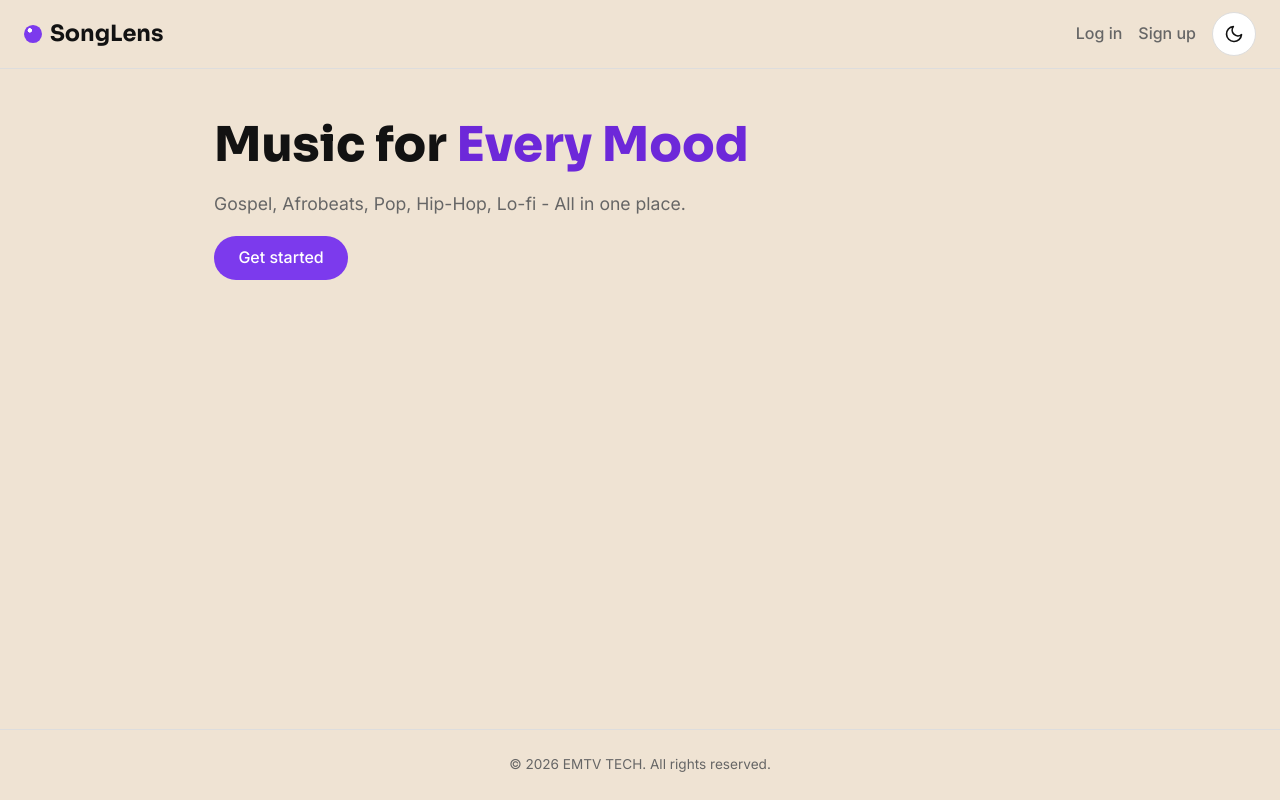
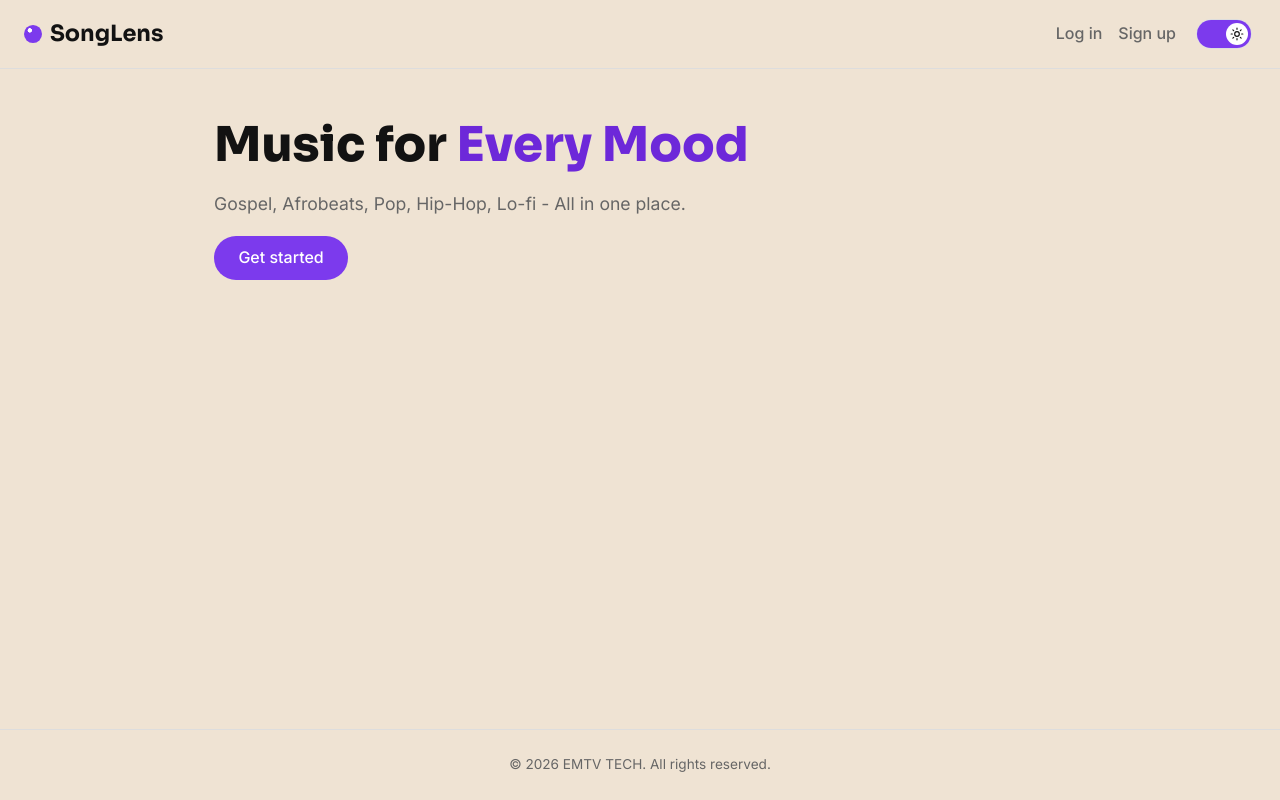
Before and after one commit to Emtv-001/songlens, a website: page client/index.html in a window 1280 px wide. Both pictures are taken after a click on the switch "Light mode". Drawn offline with Linux system fonts and the light colour scheme.

Commit message:
Theme switch with sliding knob and fill animation; whole page changes in one step
Co-Authored-By: Claude Sonnet 5.5 <noreply@anthropic.com>

```diff
--- a/client/css/theme.css
+++ b/client/css/theme.css
@@ -61,13 +61,6 @@
   --success: var(--genre-lofi);
 }
 
-/* Smooth change while switching theme */
-html.theme-anim,
-html.theme-anim * {
-  transition: background-color 0.3s ease, color 0.3s ease, border-color 0.3s ease, fill 0.3s ease,
-    stroke 0.3s ease !important;
-}
-
 /* Cards */
 .card,
 .song-card,
@@ -77,23 +70,18 @@ html.theme-anim * {
   box-shadow: var(--shadow);
 }
 
-/* Sun / moon button in the navbar */
+/* Theme switch in the navbar: the knob slides and the track fills with purple in light mode */
 .theme-toggle {
   display: inline-flex;
   align-items: center;
   justify-content: center;
-  width: 44px;
+  min-width: 64px;
   height: 44px;
   padding: 0;
+  border: 0;
   border-radius: 999px;
-  border: 1px solid var(--border);
-  background: var(--card);
-  color: var(--text);
+  background: transparent;
   cursor: pointer;
-}
-
-.theme-toggle:hover {
-  border-color: var(--primary);
 }
 
 .theme-toggle:focus-visible {
@@ -101,9 +89,44 @@ html.theme-anim * {
   outline-offset: 2px;
 }
 
-.theme-toggle svg {
-  width: 20px;
-  height: 20px;
+.theme-track {
+  position: relative;
+  display: block;
+  width: 56px;
+  height: 30px;
+  overflow: hidden;
+  border-radius: 999px;
+  border: 1px solid var(--border);
+  background: var(--input);
+}
+
+.theme-fill {
+  position: absolute;
+  inset: 0;
+  background: var(--primary);
+  transform: scaleX(0);
+  transform-origin: left center;
+  transition: transform 0.4s ease;
+}
+
+.theme-knob {
+  position: absolute;
+  top: 3px;
+  left: 3px;
+  display: flex;
+  align-items: center;
+  justify-content: center;
+  width: 22px;
+  height: 22px;
+  border-radius: 50%;
+  background: #ffffff;
+  color: #121212;
+  transition: transform 0.4s cubic-bezier(0.4, 0, 0.2, 1);
+}
+
+.theme-knob svg {
+  width: 14px;
+  height: 14px;
   fill: none;
   stroke: currentColor;
   stroke-width: 2;
@@ -111,6 +134,48 @@ html.theme-anim * {
   stroke-linejoin: round;
 }
 
+.theme-knob .icon-sun {
+  display: none;
+}
+
+.theme-toggle[aria-checked='true'] .theme-fill {
+  transform: scaleX(1);
+}
+
+.theme-toggle[aria-checked='true'] .theme-knob {
+  transform: translateX(26px);
+}
+
+.theme-toggle[aria-checked='true'] .icon-moon {
+  display: none;
+}
+
+.theme-toggle[aria-checked='true'] .icon-sun {
+  display: block;
+}
+
+@media (prefers-reduced-motion: reduce) {
+  .theme-fill,
+  .theme-knob {
+    transition: none;
+  }
+}
+
+/* The whole page changes in one step: the new theme is drawn over the old one, so nothing changes late */
+::view-transition-old(root),
+::view-transition-new(root) {
+  animation: none;
+  mix-blend-mode: normal;
+}
+
+::view-transition-old(root) {
+  z-index: 1;
+}
+
+::view-transition-new(root) {
+  z-index: 2;
+}
+
 /* Light mode: the navbar and footer sit on the page colour so everything blends */
 :root[data-theme='light'] .site-header,
 :root[data-theme='light'] .site-footer {
--- a/client/js/theme.js
+++ b/client/js/theme.js
@@ -1,5 +1,6 @@
 // Dark or light theme. Dark is the default, and the choice is remembered in this browser.
 // Loaded in the page head so the right colours are in place before anything is drawn.
+// The whole page changes in one step: the new theme spreads out from the switch like a fill.
 (() => {
   const KEY = 'songlens.theme';
   const root = document.documentElement;
@@ -37,35 +38,56 @@
   apply(theme);
 
   const SUN =
-    '<svg viewBox="0 0 24 24" aria-hidden="true"><circle cx="12" cy="12" r="4"></circle><path d="M12 2v2M12 20v2M4.9 4.9l1.4 1.4M17.7 17.7l1.4 1.4M2 12h2M20 12h2M4.9 19.1l1.4-1.4M17.7 6.3l1.4-1.4"></path></svg>';
+    '<svg class="icon-sun" viewBox="0 0 24 24" aria-hidden="true"><circle cx="12" cy="12" r="4"></circle><path d="M12 2v2M12 20v2M4.9 4.9l1.4 1.4M17.7 17.7l1.4 1.4M2 12h2M20 12h2M4.9 19.1l1.4-1.4M17.7 6.3l1.4-1.4"></path></svg>';
   const MOON =
-    '<svg viewBox="0 0 24 24" aria-hidden="true"><path d="M21 12.8A9 9 0 1 1 11.2 3a7 7 0 0 0 9.8 9.8z"></path></svg>';
+    '<svg class="icon-moon" viewBox="0 0 24 24" aria-hidden="true"><path d="M21 12.8A9 9 0 1 1 11.2 3a7 7 0 0 0 9.8 9.8z"></path></svg>';
 
   function build() {
     const host = document.querySelector('.site-header .nav') || document.querySelector('.site-header');
     if (!host || host.querySelector('.theme-toggle')) return;
+
     const button = document.createElement('button');
     button.type = 'button';
     button.className = 'theme-toggle';
+    button.setAttribute('role', 'switch');
+    button.innerHTML =
+      '<span class="theme-track"><span class="theme-fill"></span><span class="theme-knob">' + MOON + SUN + '</span></span>';
 
     function show() {
-      const toLight = theme === 'dark';
-      button.innerHTML = toLight ? SUN : MOON; // the icon shows where the button takes you
-      button.setAttribute('aria-label', toLight ? 'Switch to light mode' : 'Switch to dark mode');
-      button.title = toLight ? 'Light mode' : 'Dark mode';
+      const light = theme === 'light';
+      button.setAttribute('aria-checked', light ? 'true' : 'false');
+      button.setAttribute('aria-label', 'Light mode');
+      button.title = light ? 'Switch to dark mode' : 'Switch to light mode';
     }
 
-    button.addEventListener('click', () => {
-      theme = theme === 'dark' ? 'light' : 'dark';
+    function change(next) {
+      const run = () => {
+        theme = next;
+        apply(next);
+        save(next);
+        show();
+      };
       const calm = window.matchMedia && window.matchMedia('(prefers-reduced-motion: reduce)').matches;
-      if (!calm) {
-        root.classList.add('theme-anim');
-        setTimeout(() => root.classList.remove('theme-anim'), 400);
+      if (calm || !document.startViewTransition) {
+        run(); // no animation available: still one instant change for the whole page
+        return;
       }
-      apply(theme);
-      save(theme);
-      show();
-    });
+      const box = button.getBoundingClientRect();
+      const x = box.left + box.width / 2;
+      const y = box.top + box.height / 2;
+      const reach = Math.hypot(Math.max(x, window.innerWidth - x), Math.max(y, window.innerHeight - y));
+      const transition = document.startViewTransition(run);
+      transition.ready
+        .then(() => {
+          root.animate(
+            { clipPath: ['circle(0px at ' + x + 'px ' + y + 'px)', 'circle(' + reach + 'px at ' + x + 'px ' + y + 'px)'] },
+            { duration: 550, easing: 'ease-in-out', pseudoElement: '::view-transition-new(root)' }
+          );
+        })
+        .catch(() => {});
+    }
+
+    button.addEventListener('click', () => change(theme === 'dark' ? 'light' : 'dark'));
 
     window.addEventListener('storage', (event) => {
       if (event.key === KEY) {
```
